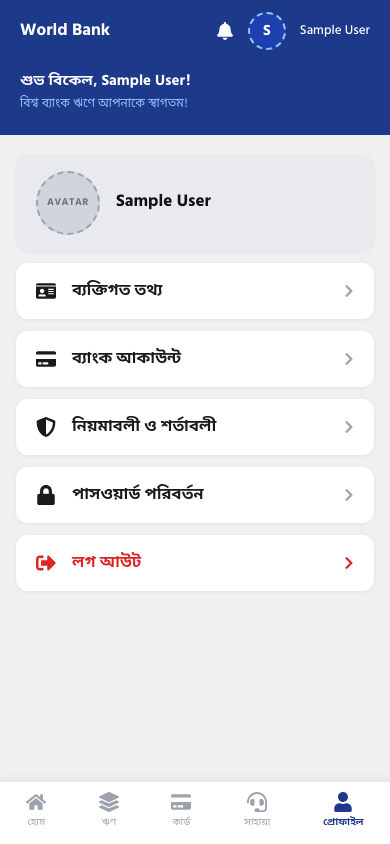
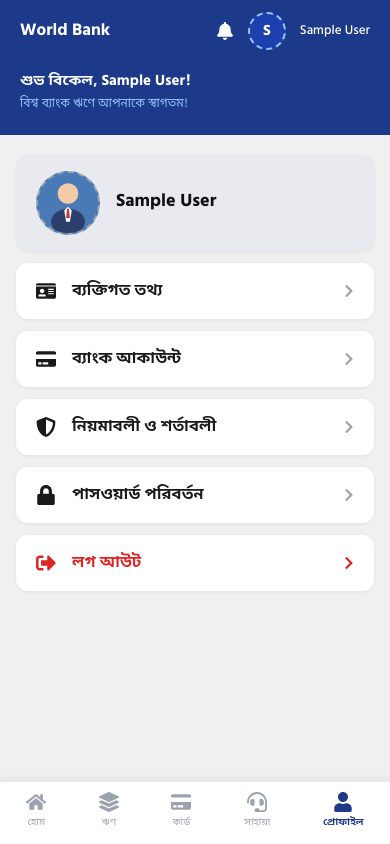
Before and after one commit to asifmollik12/world-Bank, a React (Vite) app in the folder frontend/: page /dashboard/profile in a window 390 px wide. Built offline with nearby package versions, Linux system fonts and the light colour scheme; sample sign-in values are in the browser's storage.

Commit message:
Profile: person avatar icon, name bold, phone number below as tracking ID

```diff
--- a/frontend/src/pages/dashboard/Profile.jsx
+++ b/frontend/src/pages/dashboard/Profile.jsx
@@ -92,18 +92,29 @@
           display: 'flex', alignItems: 'center', gap: 16,
           boxShadow: '0 1px 4px rgba(0,0,0,0.06)',
         }}>
+          {/* Avatar with person icon */}
           <div style={{
             width: 64, height: 64, borderRadius: '50%',
             border: '2px dashed #9ca3af',
-            backgroundColor: '#d1d5db',
+            backgroundColor: '#4a7ab5',
             display: 'flex', alignItems: 'center', justifyContent: 'center',
-            flexShrink: 0,
+            flexShrink: 0, overflow: 'hidden',
           }}>
-            <span style={{ fontSize: 10, color: '#6b7280', fontWeight: 700, letterSpacing: 0.5 }}>AVATAR</span>
+            <svg viewBox="0 0 64 64" width="64" height="64">
+              <circle cx="32" cy="32" r="32" fill="#4a7ab5"/>
+              {/* Head */}
+              <circle cx="32" cy="22" r="11" fill="#f5cba7"/>
+              {/* Body / suit */}
+              <ellipse cx="32" cy="52" rx="18" ry="14" fill="#2c3e6b"/>
+              {/* Shirt */}
+              <polygon points="28,40 32,36 36,40 34,52 30,52" fill="#fff"/>
+              {/* Tie */}
+              <polygon points="31,38 33,38 34,48 30,48" fill="#c0392b"/>
+            </svg>
           </div>
           <div>
-            <div style={{ fontWeight: 800, fontSize: 17, color: '#111' }}>{name}</div>
-            <div style={{ color: '#6b7280', fontSize: 14, marginTop: 2 }}>{phone}</div>
+            <div style={{ fontWeight: 800, fontSize: 18, color: '#111' }}>{name}</div>
+            <div style={{ color: '#6b7280', fontSize: 15, marginTop: 2, fontFamily: 'monospace' }}>{phone}</div>
           </div>
         </div>
 
```
